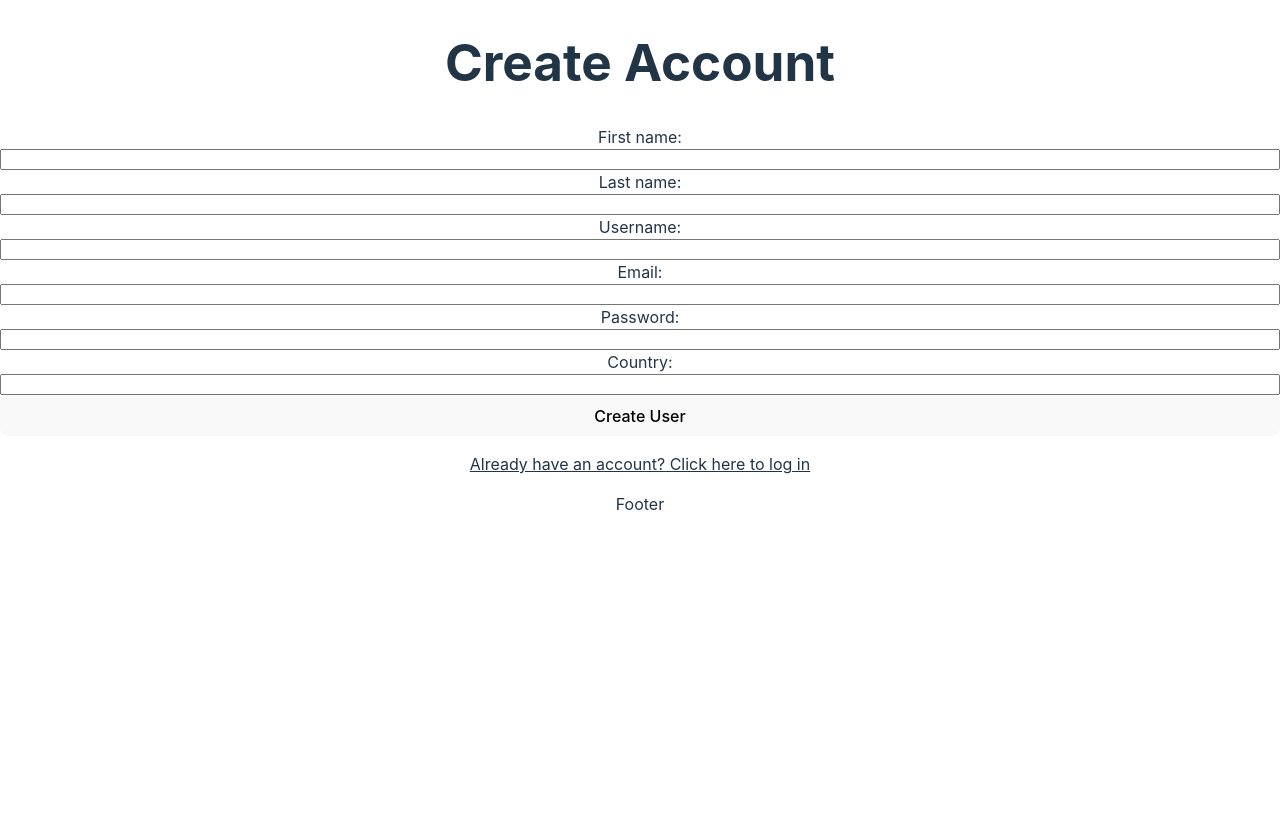
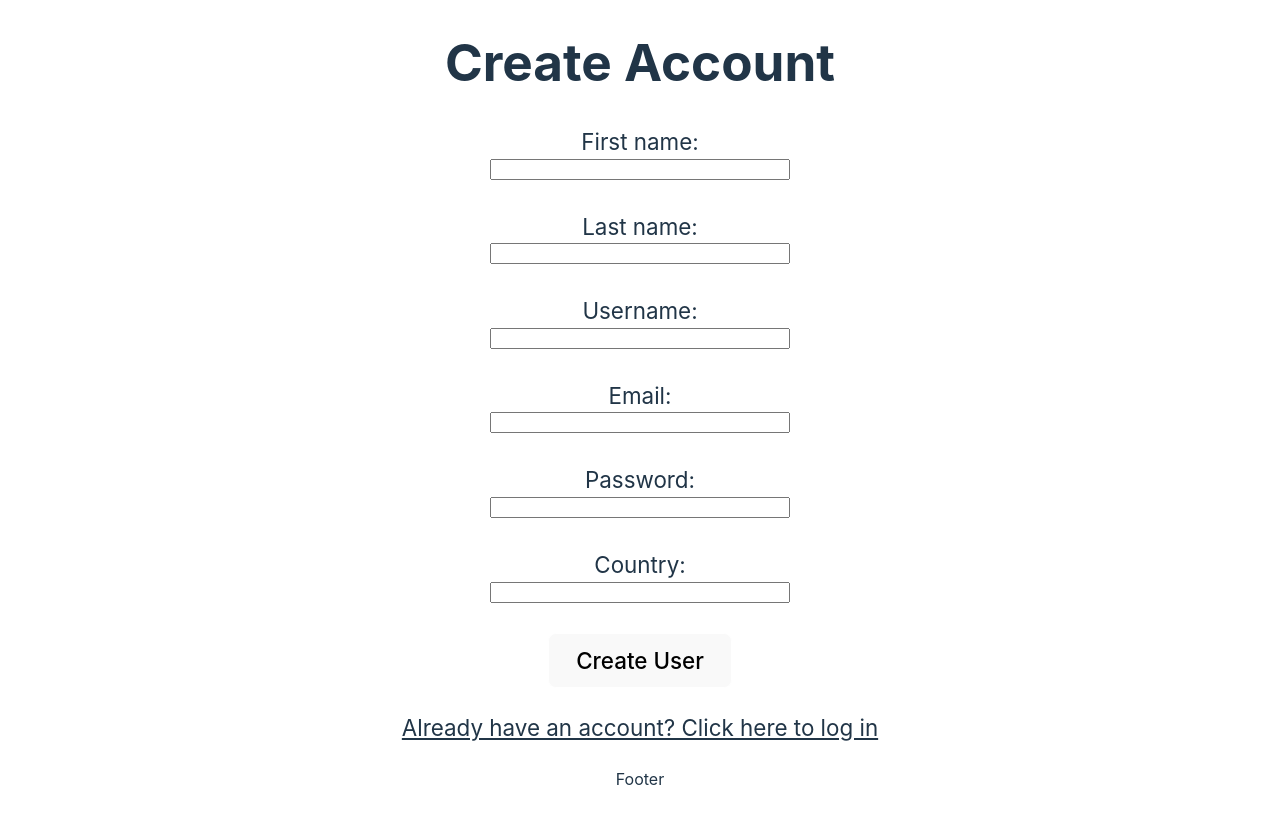
Before and after one commit to Pingis2/Cobra, a React (Vite) app in the folder frontend/: page /create-account in a window 1280 px wide. Shown: the top 824 px of the page. Before the commit the page ends 800 px from the top, so only its background shows below. Built offline with nearby package versions, Linux system fonts and the light colour scheme.

Commit message:
some fixes

```diff
--- a/frontend/src/App.tsx
+++ b/frontend/src/App.tsx
@@ -8,7 +8,7 @@ function App() {
   return (
 
     <UserProvider>
-        <RouterProvider router={router} />
+      <RouterProvider router={router} />
     </UserProvider>
   )
 }
--- a/frontend/src/pages/CreateUser.tsx
+++ b/frontend/src/pages/CreateUser.tsx
@@ -23,14 +23,11 @@ export const CreateUser = () => {
         event.preventDefault();
         setError("");
         try {
-            // Pass the user data to the createUser function
             const data = await createUser(userName, firstName, lastName, email, password, country, highscore);
             console.log("create user result", data);
 
             if (data) {
-                // Once the user is created, you can navigate and store user info
-                navigate("/start-page");
-                localStorage.setItem("user", JSON.stringify(data));
+                navigate("/login");
             } else {
                 setError("Failed to create user");
             }
@@ -55,16 +52,20 @@ export const CreateUser = () => {
             <h1>Create Account</h1>
             <section className="create-user-container">
                 <form className="create-user-form" onSubmit={handleCreateUser}>
+                    <div className="input-container">
                         <label htmlFor="firstName">First name:</label>
                         <input
                             type="text"
                             id="firstName"
                             name="firstName"
+                            className="first-name"
                             value={firstName}
                             onChange={(e) => setFirstName(e.target.value)}
                             required
                         />
+                    </div>
 
+                    <div className="input-container">
                         <label htmlFor="lastName">Last name:</label>
                         <input
                             type="text"
@@ -74,46 +75,59 @@ export const CreateUser = () => {
                             onChange={(e) => setLastName(e.target.value)}
                             required
                         />
+                    </div>
 
+                    <div className="input-container">
                         <label htmlFor="username">Username:</label>
                         <input
                             type="text"
                             id="username"
                             name="username"
+                            className="user-name"
                             value={userName}
                             onChange={(e) => setUserName(e.target.value)}
                             required
                         />
+                    </div>
 
+                    <div className="input-container">
                         <label htmlFor="email">Email:</label>
                         <input
                             type="text"
                             id="email"
                             name="email"
+                            className="email"
                             value={email}
                             onChange={(e) => setEmail(e.target.value)}
                             required
                         />
+                    </div>
 
+                    <div className="input-container">
                         <label htmlFor="password">Password:</label>
                         <input
                             type="password"
                             id="password"
                             name="password"
+                            className="password"
                             value={password}
                             onChange={(e) => setPassword(e.target.value)}
                             required
                         />
+                    </div>
 
+                    <div className="input-container">
                         <label htmlFor="country">Country:</label>
                         <input
                             type="text"
                             id="country"
                             name="country"
+                            className="country"
                             value={country}
                             onChange={(e) => setCountry(e.target.value)}
                             required
                         />
+                    </div>
                 {error && <p>{error}</p>}
                 <button type="submit">Create User</button>
             </form>
--- a/frontend/src/pages/Login.tsx
+++ b/frontend/src/pages/Login.tsx
@@ -1,18 +1,21 @@
 import { useState } from "react";
 import { loginUser } from "../services/userService";
 import { useNavigate } from "react-router-dom";
+import { useUser } from "../context/UserContext";
 
 export const Login = () => {
     const [email, setEmail] = useState("");
     const [password, setPassword] = useState("");
     const [error, setError] = useState("");
+    const { setUser } = useUser();
     const navigate = useNavigate();
 
     const handleNavigation = (path: string) => {
         navigate(path);
     }
 
-    localStorage.removeItem("token");
+
+    //localStorage.removeItem("token");
 
 
     let handleLogin = async (event: React.FormEvent) => {
@@ -23,6 +26,11 @@ export const Login = () => {
             console.log("login result", data);
             if (data && data.token) {
                 localStorage.setItem("token", data.token);
+                if (data.users && data.users.length > 0) {
+                    setUser(data.users[0]);
+                } else {
+                    setError("No users found in response");
+                }
                 navigate("/start-page");
             } else {
                 setError("Wrong email or password");
--- a/frontend/src/pages/StartPage.tsx
+++ b/frontend/src/pages/StartPage.tsx
@@ -3,7 +3,8 @@ import LogoutButton from "../components/Logout";
 import { useUser } from "../context/UserContext";
 
 export const StartPage = () => {
-    const { user, loading} = useUser();
+    const { user, loading } = useUser();
+    console.log("user", user);
     const navigate = useNavigate();
 
     if (loading) {
@@ -16,7 +17,6 @@ export const StartPage = () => {
 
     return (
         <>
-
             <header>
                 <LogoutButton />
                 <p className="user-info">{user?.firstName} {user?.country}</p>
--- a/frontend/src/styling/create-user/create-user.scss
+++ b/frontend/src/styling/create-user/create-user.scss
@@ -3,11 +3,30 @@
     .create-user-form {
         display: flex;
         flex-direction: column;
+        align-items: center;
+        gap: 30px;
+
+        .input-container {
+            display: flex;
+            flex-direction: column;
+            width: 300px;
+            font-size: 1.4rem;
+        }
+
+        button {
+            font-size: 1.4rem;
+            border: 1px solid white;
+
+            &:hover {
+                color: #FFA500;
+            }
+        }
     }
 
     p {
         text-decoration: underline;
         cursor: pointer;
+        font-size: 1.4rem;
 
         &:hover {
             color: #FFA500;
```
Lines whose indentation alone changed are shown as unchanged.
